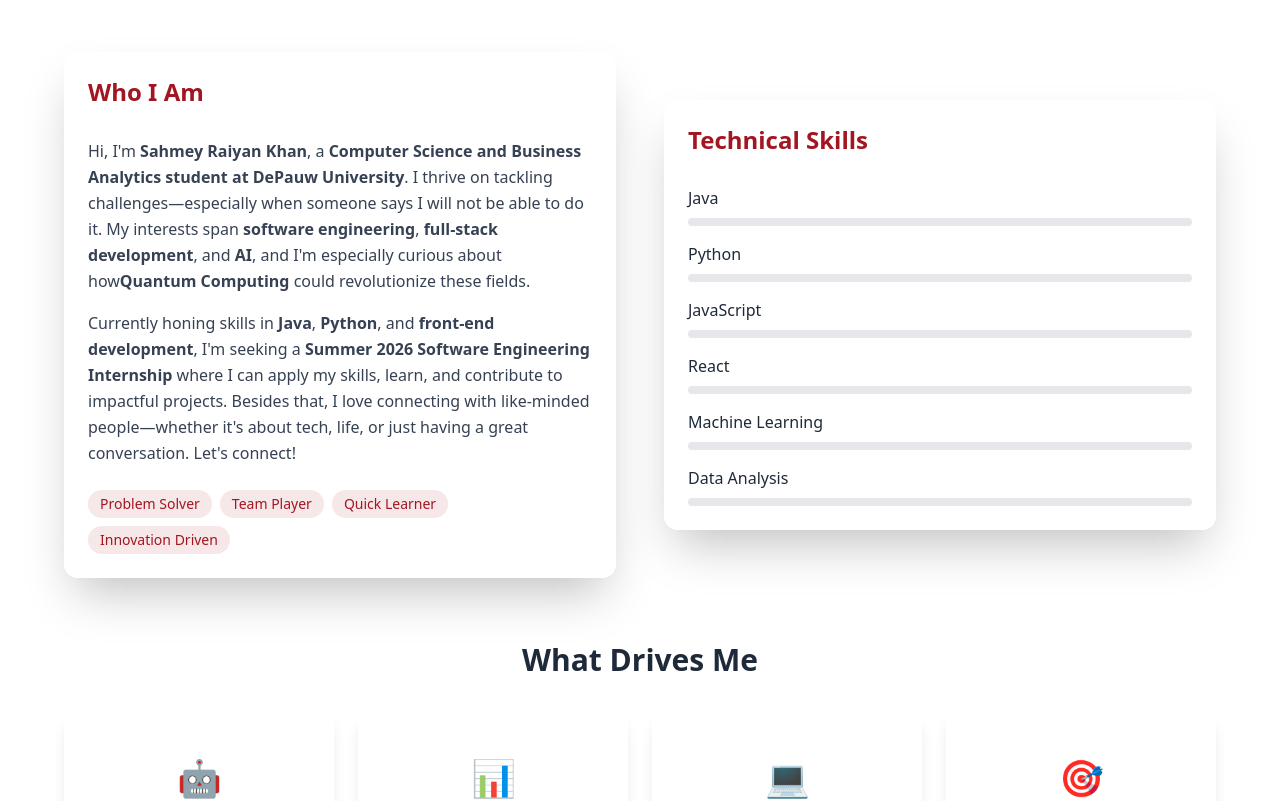
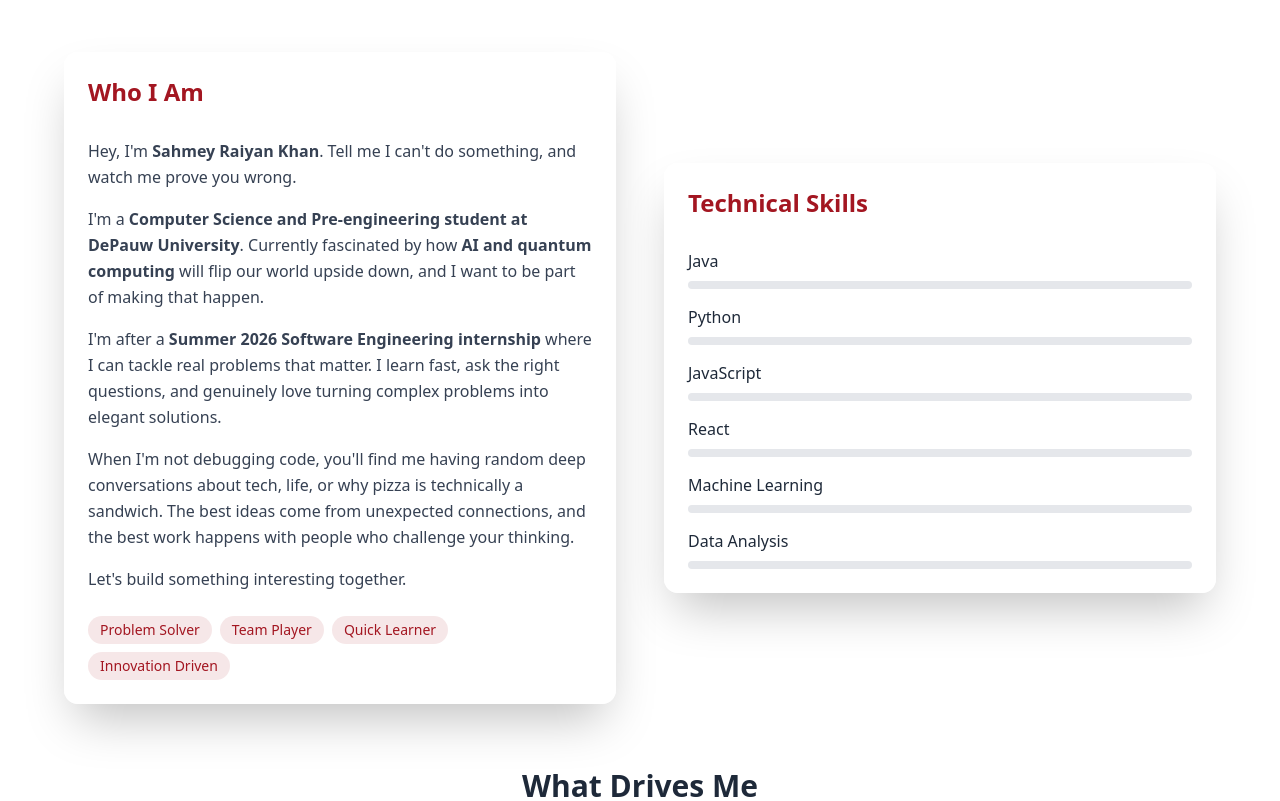
Before and after one commit to Sahmey2004/Portfolio, a React (Vite) app: page / in a window 1280 px wide. Shown: the part 960-1761 px from the top of the page. Built offline with nearby package versions, Linux system fonts and the light colour scheme.

Commit message:
Update About section with new personal description

```diff
--- a/src/components/About.jsx
+++ b/src/components/About.jsx
@@ -87,20 +87,19 @@ const About = () => {
               </CardHeader>
               <CardContent className="space-y-4">
                 <p className="text-gray-700 leading-relaxed">
-                  Hi, I'm <strong>Sahmey Raiyan Khan</strong>, a <strong>Computer Science and Business Analytics
-                  student at DePauw University</strong>. I thrive on tackling
-                  challenges—especially when someone says I will not be able to
-                  do it. My interests span <strong>software engineering</strong>, <strong>full-stack
-                  development</strong>, and <strong>AI</strong>, and I'm especially curious about how
-                  <strong>Quantum Computing</strong> could revolutionize these fields.
+                  Hey, I'm <strong>Sahmey Raiyan Khan</strong>. Tell me I can't do something, and watch me prove you wrong.
                 </p>
                 <p className="text-gray-700 leading-relaxed">
-                  Currently honing skills in <strong>Java</strong>, <strong>Python</strong>, and <strong>front-end
-                  development</strong>, I'm seeking a <strong>Summer 2026 Software Engineering
-                  Internship</strong> where I can apply my skills, learn, and contribute
-                  to impactful projects. Besides that, I love connecting with
-                  like-minded people—whether it's about tech, life, or just
-                  having a great conversation. Let's connect!
+                  I'm a <strong>Computer Science and Pre-engineering student at DePauw University</strong>. Currently fascinated by how <strong>AI and quantum computing</strong> will flip our world upside down, and I want to be part of making that happen.
+                </p>
+                <p className="text-gray-700 leading-relaxed">
+                  I'm after a <strong>Summer 2026 Software Engineering internship</strong> where I can tackle real problems that matter. I learn fast, ask the right questions, and genuinely love turning complex problems into elegant solutions.
+                </p>
+                <p className="text-gray-700 leading-relaxed">
+                  When I'm not debugging code, you'll find me having random deep conversations about tech, life, or why pizza is technically a sandwich. The best ideas come from unexpected connections, and the best work happens with people who challenge your thinking.
+                </p>
+                <p className="text-gray-700 leading-relaxed font-medium">
+                  Let's build something interesting together.
                 </p>
                 <div className="flex flex-wrap gap-2 mt-6">
                   {[
```
